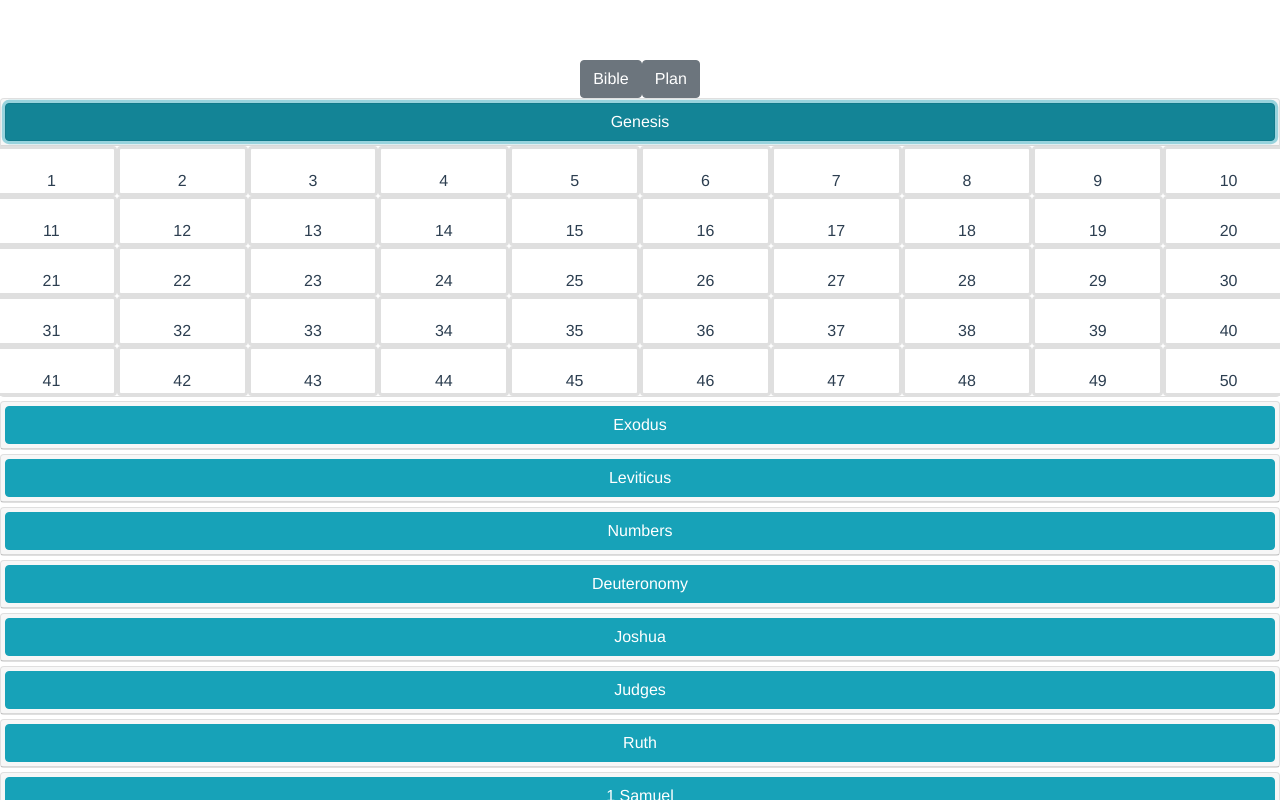
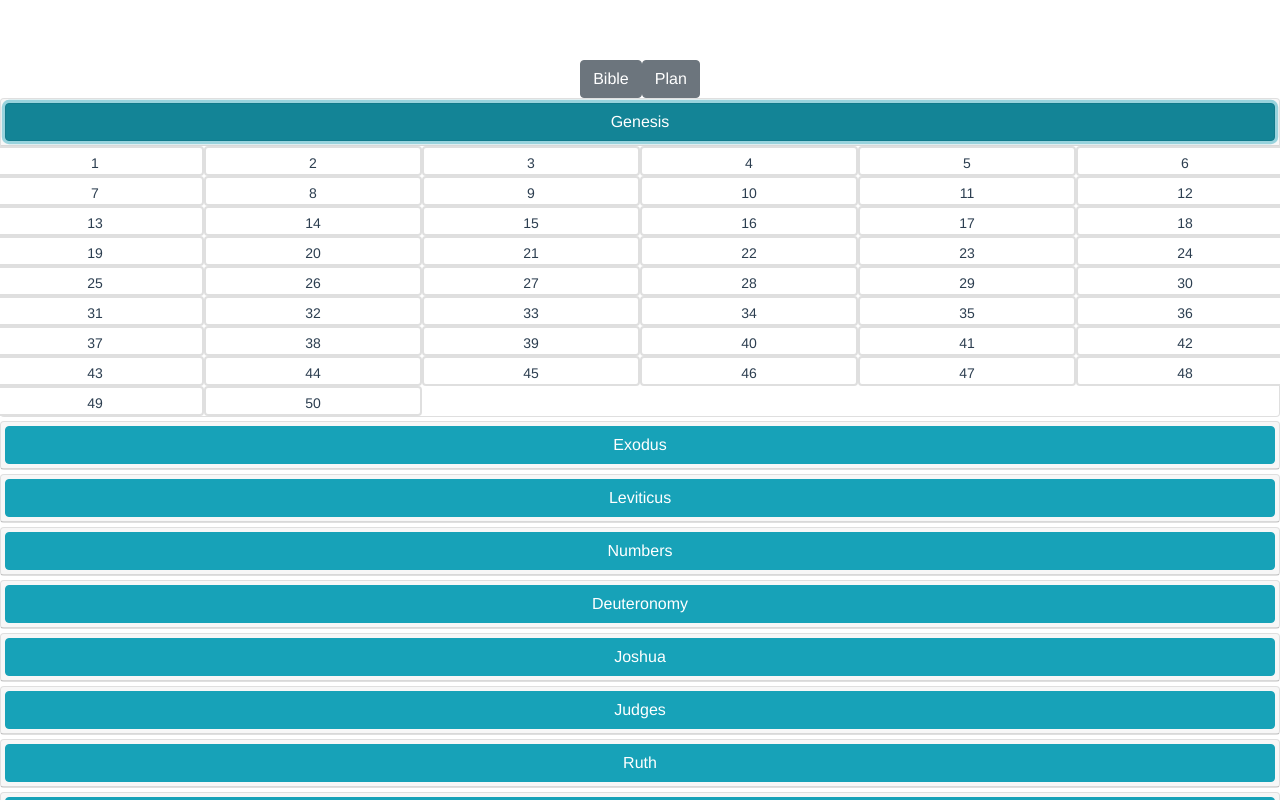
Before and after one commit to zioninzion/bibleapp, a Vue app: page / in a window 1280 px wide. Both pictures are taken after a click on the tab "Genesis". Shown: the top 800 px of the page. Built offline with nearby package versions, Linux system fonts and the light colour scheme; what vue-touch would draw is missing.

Commit message:
Added styling to vue files

```diff
--- a/src/components/BibleBook.vue
+++ b/src/components/BibleBook.vue
@@ -9,10 +9,11 @@
       <b-button block v-b-toggle:[book.name] v-on:click.passive="getBook(book.name, book.chapters)" variant="info">{{book.name}}</b-button>
       </b-card-header>
       <b-collapse v-bind:id="book.name" invisible accordion="my-accordion" role="tabpanel">
-        <b-row cols="10">
+        <b-row cols="6">
 	<!--<b-card-group deck>-->
        <b-card tabindex="0" class="chapter_menu" v-bind:id="book.name" v-for="number in book.chapters" ref="book.name" :key="number" v-on:click.passive="getVerses(number);">
-         <b-card-text>{{number}}</b-card-text>
+         <b-card-text class="small">{{number}}</b-card-text>
+
        <!--  <b-card-text>{{$store.state.verseText}}</b-card-text> -->
         </b-card>
 <!--</b-card-group>-->
@@ -83,9 +84,13 @@ methods:{
  }
 .chapter_menu{
 border-style: solid;
-border-width: 3px;
-height: 50px;
-width: 10%;
+border-width: 2px;
+height: 30px;
+width: 40px;
 }
 
+.small{
+position: relative;
+bottom: 15px;
+}
 </style>
--- a/src/components/Chapter.vue
+++ b/src/components/Chapter.vue
@@ -7,7 +7,7 @@
     <br>
     <h3 align="left">{{currentChapter}}</h3>
     <!--Add (num, index) to avoid duplicate keys error-->
-    <p v-for="(chapNumber, i) in $store.state.totalChapters" :key="i" v-on:click.passive="getVerses(chapNumber);">{{chapNumber}}</p>
+    <p v-for="(chapNumber, i) in $store.state.totalChapters" :key="i" v-on:click.passive="getVerses(chapNumber);"><u>{{chapNumber}}</u></p>
     <br>
     <p v-for="(num, i) in $store.state.verseNum" :key="'num'+i">{{num +" "+ $store.state.verseArray[num-1]}}</p>
     <br>
```
